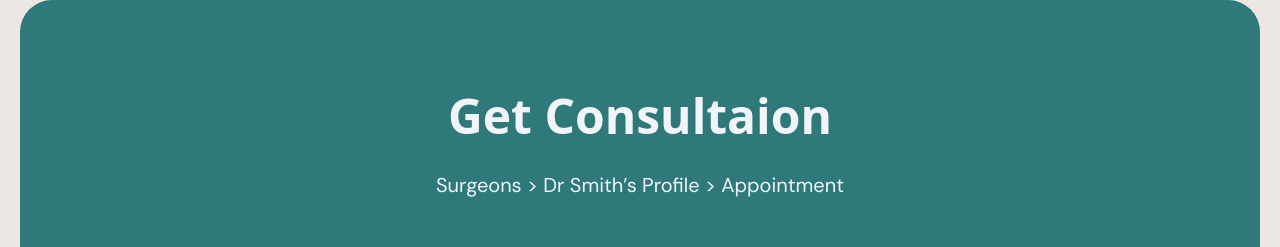
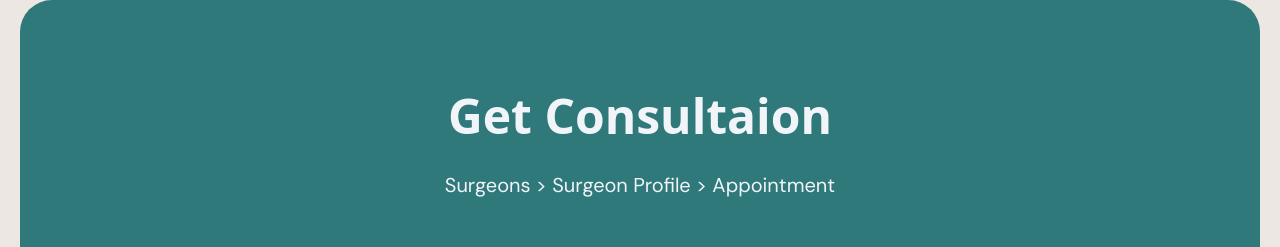
Before and after one commit to bestorthopaedicsurgeon/bos-next, a Next.js app: page /book-appointment in a window 1280 px wide. Shown: the top 247 px of the page. Built offline with nearby package versions, Linux system fonts and the light colour scheme; no server answers.

Commit message:
fix appointment breadcrumb surgeon name

```diff
--- a/src/app/book-appointment/BookAppointmentClient.js
+++ b/src/app/book-appointment/BookAppointmentClient.js
@@ -30,6 +30,9 @@ const BookingPageContent = () => {
   const searchParams = useSearchParams();
   const doctorId = searchParams.get("doctorId");
   const doctorName = searchParams.get("doctorName");
+  const doctorProfileBreadcrumb = doctorName?.trim()
+    ? `${doctorName.trim()}'s Profile`
+    : "Surgeon Profile";
 
   const [consultType, setConsultType] = useState("online");
   const [acceptTerms, setAcceptTerms] = useState(false);
@@ -96,7 +99,7 @@ const BookingPageContent = () => {
             key={data.heading}
             heading={data.heading}
             step1={data.step1}
-            step2={data.step2}
+            step2={doctorProfileBreadcrumb}
             step3={data.step3}
           />
         ))}
--- a/src/data/apppointment.js
+++ b/src/data/apppointment.js
@@ -3,7 +3,7 @@ export const appointment = {
     {
       heading: "Get Consultaion",
       step1: "Surgeons",
-      step2: "Dr Smith’s Profile",
+      step2: "Surgeon Profile",
       step3: "Appointment",
     },
   ],
```
